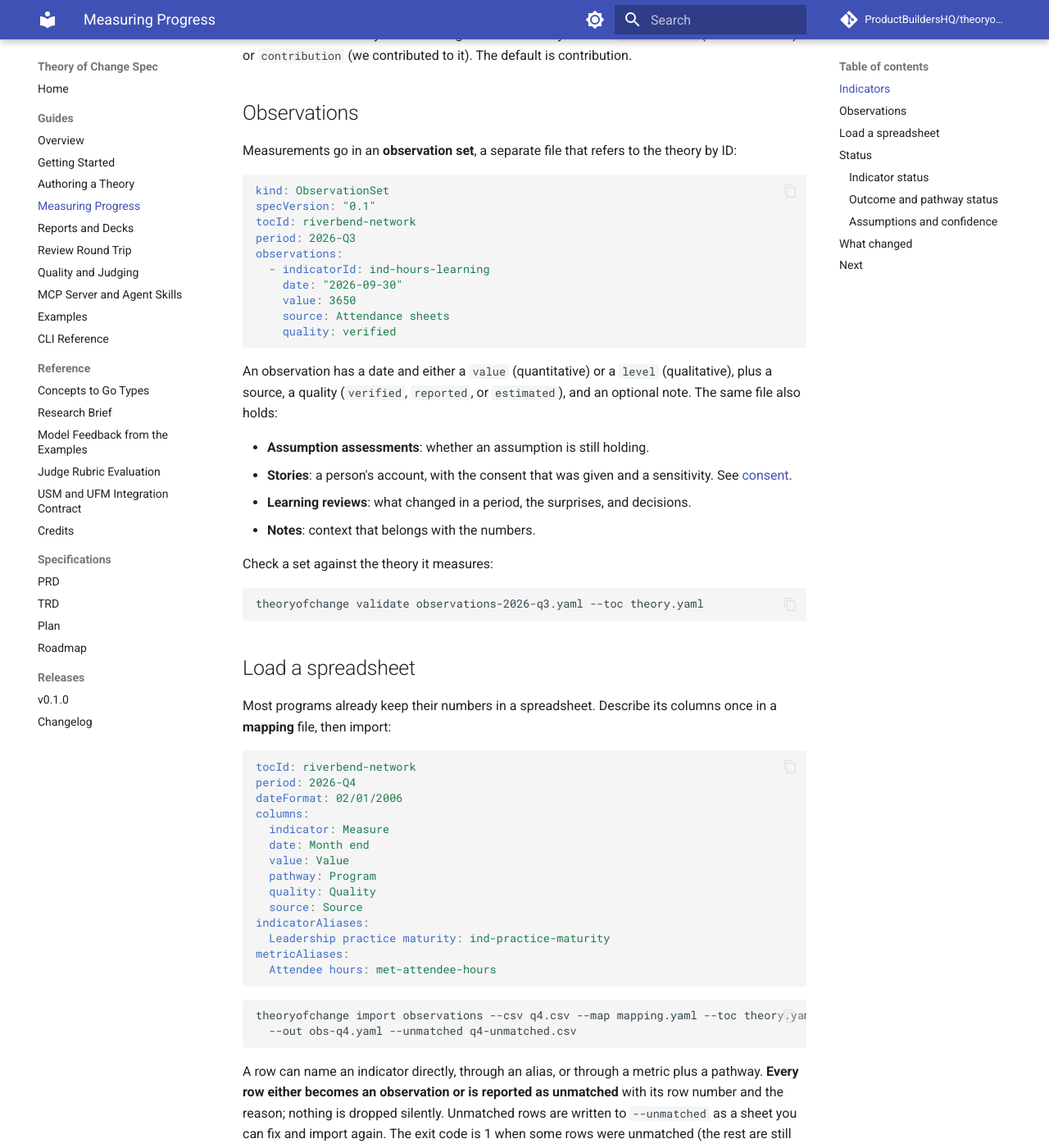
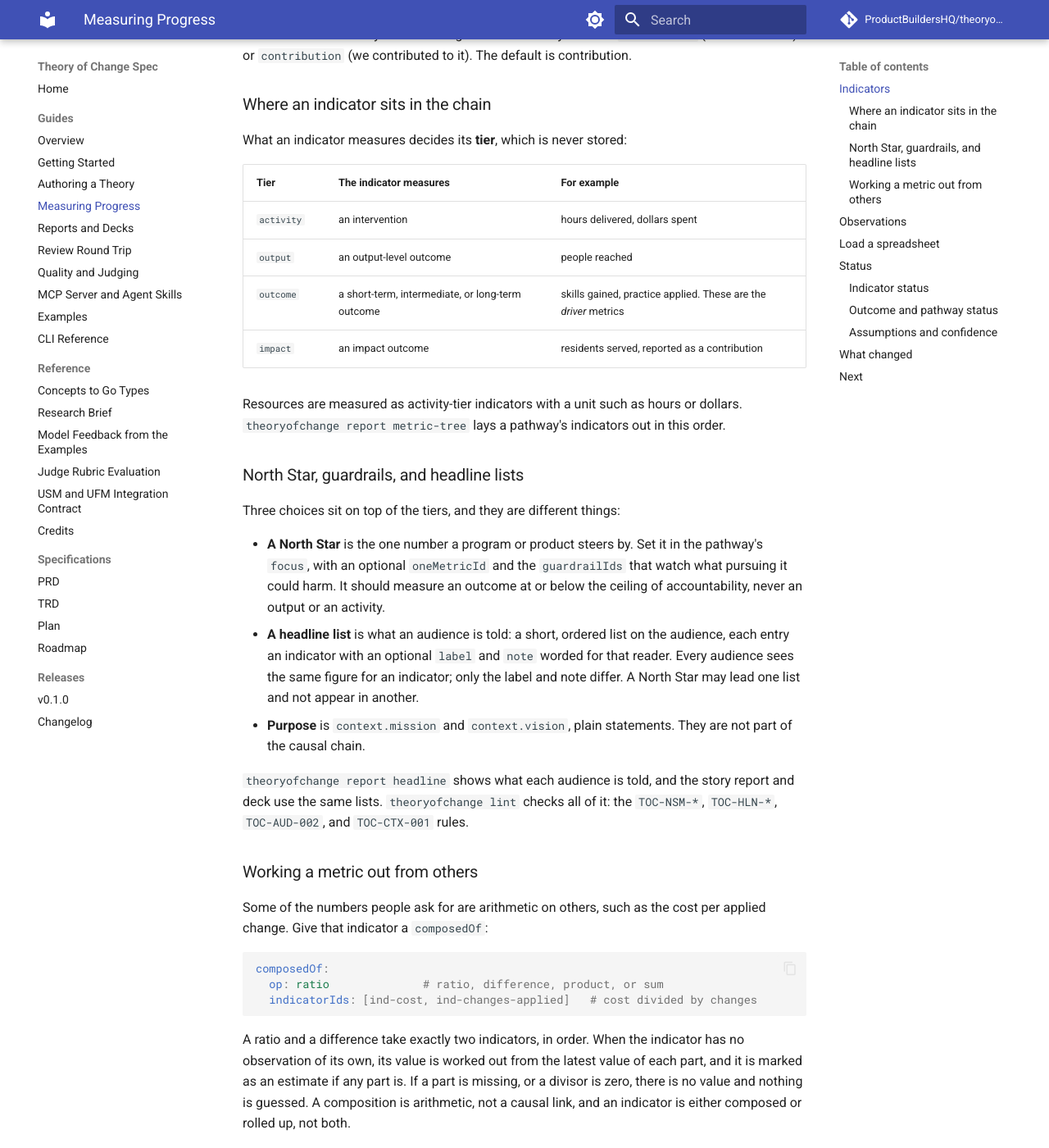
Before and after one commit to ProductBuildersHQ/theoryofchange-spec, an MkDocs documentation site: the page built from docs/guides/measurement.md, in a window 1280 px wide and 1400 px high, scrolled down 555 px. Shown: the whole window at 82% size. Built offline with MkDocs 1.6.1 and Material for MkDocs 9.7.7, drawn with Linux system fonts in a browser that asks for light colours; comment, search, counter and statistics services are not loaded.

Commit message:
docs: explain tiers, North Stars, headline lists, and composed indicators
Refs: RMI-THEORYOFCHANGESPEC-068

Co-Authored-By: Claude Sonnet 5.5 <noreply@anthropic.com>

````diff
--- a/docs/concepts.md
+++ b/docs/concepts.md
@@ -18,6 +18,7 @@ as `NNN`) that adds the type or field. Concepts not in v0 are listed under
 | Metadata, owners, status | `Document.Metadata` (`prism-core` `Metadata`) | 004 |
 | Whose theory it is (perspective) | `Document.Perspective` (`actorId`, `role`, `futureRef`) | 004 |
 | Problem statement, target population, time horizon, narrative | `Document.Context` | 004 |
+| Purpose: why the organization exists and what it works toward (a statement, not a causal element) | `Context.Mission`, `Context.Vision` | 064 |
 | Ceiling of accountability (ActKnowledge) | `Document.Ceiling` | 004 |
 | Revision / adaptive management, quality review (plausible, feasible, testable) | `Document.Revisions[]` (`Revision`, `QualityReview`) | 004 |
 | Decisions requested | `Document.Decisions[]` | 004 |
@@ -41,7 +42,7 @@ as `NNN`) that adds the type or field. Concepts not in v0 are listed under
 | Polarity, lag, feedback loops (reinforcing / balancing) | `CausalLink.Polarity`, `Lag`, `Feedback`, `LoopType` | 004 |
 | Intervention, strategy, activity, outputs | `Intervention` (`Targets`, `Outputs`, `Status`, `Resources`) | 004 |
 | Capability links (PRISM) | `Intervention.Capabilities` (`prism-core` `CapabilityRef`) | 004 |
-| Pathways / program areas | `Document.Pathways[]` (`Pathway`) | 032 |
+| Pathways / program areas / products | `Document.Pathways[]` (`Pathway`, kind `program` or `product`) | 032, 064 |
 | Nested ToCs (overarching vs outcome-level, UNDG) | `Document.Parent`, `Pathway.ChildToc` | 032 |
 
 ## Assumptions, risks, context, evidence
@@ -79,6 +80,10 @@ as `NNN`) that adds the type or field. Concepts not in v0 are listed under
 | Indicator subject: outcome, output, or assumption | `Indicator.Measures` | 004 |
 | Shared metric definitions with formulas | `Document.Metrics[]` (`Metric`); `Indicator.MetricID`, `RollupFrom` | 033 |
 | Attribution vs contribution | `Indicator.Claim`, `Caveats` | 033 |
+| Metric tier: activity, output, outcome, impact (input, output, and driver metrics) | `Document.IndicatorTier` (derived from what the indicator measures; never stored) | 063 |
+| North Star, one metric that matters, guardrails, for a program or product | `Pathway.Focus` (`NorthStarID`, `OneMetricID`, `GuardrailIDs`, `Rationale`) | 064 |
+| Headline metrics: the few numbers an audience leads with, in its order and wording | `Audience.Headline[]` (`HeadlineMetric`: `IndicatorID`, `Label`, `Note`) | 064 |
+| A metric worked out from others, such as cost per outcome | `Indicator.ComposedOf` (`Composition`: `Op` ratio, product, sum, or difference, and `IndicatorIDs`) | 067 |
 | Data availability | `Indicator.DataAvailability` | 052 |
 | Metric selection, collection burden, budget | `SelectionCriterion`, `Indicator.Selection`, `Indicator.Collection`, `MeasurementBudget` | 034 |
 | Observations (time series, data quality) | `ObservationSet.Observations[]` (`Observation`) | 005 |
--- a/docs/guides/measurement.md
+++ b/docs/guides/measurement.md
@@ -20,6 +20,58 @@ up** from other indicators; a direct observation always beats a roll-up.
 An indicator's **claim** says what the organization can say about it:
 `attribution` (we caused this) or `contribution` (we contributed to it). The
 default is contribution.
+
+### Where an indicator sits in the chain
+
+What an indicator measures decides its **tier**, which is never stored:
+
+| Tier | The indicator measures | For example |
+|------|------------------------|-------------|
+| `activity` | an intervention | hours delivered, dollars spent |
+| `output` | an output-level outcome | people reached |
+| `outcome` | a short-term, intermediate, or long-term outcome | skills gained, practice applied. These are the *driver* metrics |
+| `impact` | an impact outcome | residents served, reported as a contribution |
+
+Resources are measured as activity-tier indicators with a unit such as hours or
+dollars. `theoryofchange report metric-tree` lays a pathway's indicators out in
+this order.
+
+### North Star, guardrails, and headline lists
+
+Three choices sit on top of the tiers, and they are different things:
+
+- **A North Star** is the one number a program or product steers by. Set it in the
+  pathway's `focus`, with an optional `oneMetricId` and the `guardrailIds` that watch
+  what pursuing it could harm. It should measure an outcome at or below the ceiling
+  of accountability, never an output or an activity.
+- **A headline list** is what an audience is told: a short, ordered list on the
+  audience, each entry an indicator with an optional `label` and `note` worded for
+  that reader. Every audience sees the same figure for an indicator; only the label
+  and note differ. A North Star may lead one list and not appear in another.
+- **Purpose** is `context.mission` and `context.vision`, plain statements. They are
+  not part of the causal chain.
+
+`theoryofchange report headline` shows what each audience is told, and the story
+report and deck use the same lists. `theoryofchange lint` checks all of it: the
+`TOC-NSM-*`, `TOC-HLN-*`, `TOC-AUD-002`, and `TOC-CTX-001` rules.
+
+### Working a metric out from others
+
+Some of the numbers people ask for are arithmetic on others, such as the cost per
+applied change. Give that indicator a `composedOf`:
+
+```yaml
+composedOf:
+  op: ratio              # ratio, difference, product, or sum
+  indicatorIds: [ind-cost, ind-changes-applied]   # cost divided by changes
+```
+
+A ratio and a difference take exactly two indicators, in order. When the indicator
+has no observation of its own, its value is worked out from the latest value of each
+part, and it is marked as an estimate if any part is. If a part is missing, or a
+divisor is zero, there is no value and nothing is guessed. A composition is
+arithmetic, not a causal link, and an indicator is either composed or rolled up,
+not both.
 
 ## Observations
 
````
Also changed, not shown: docs/guides/cli.md (+1 -1 lines), docs/guides/quality-and-judging.md (+3 -1 lines).
